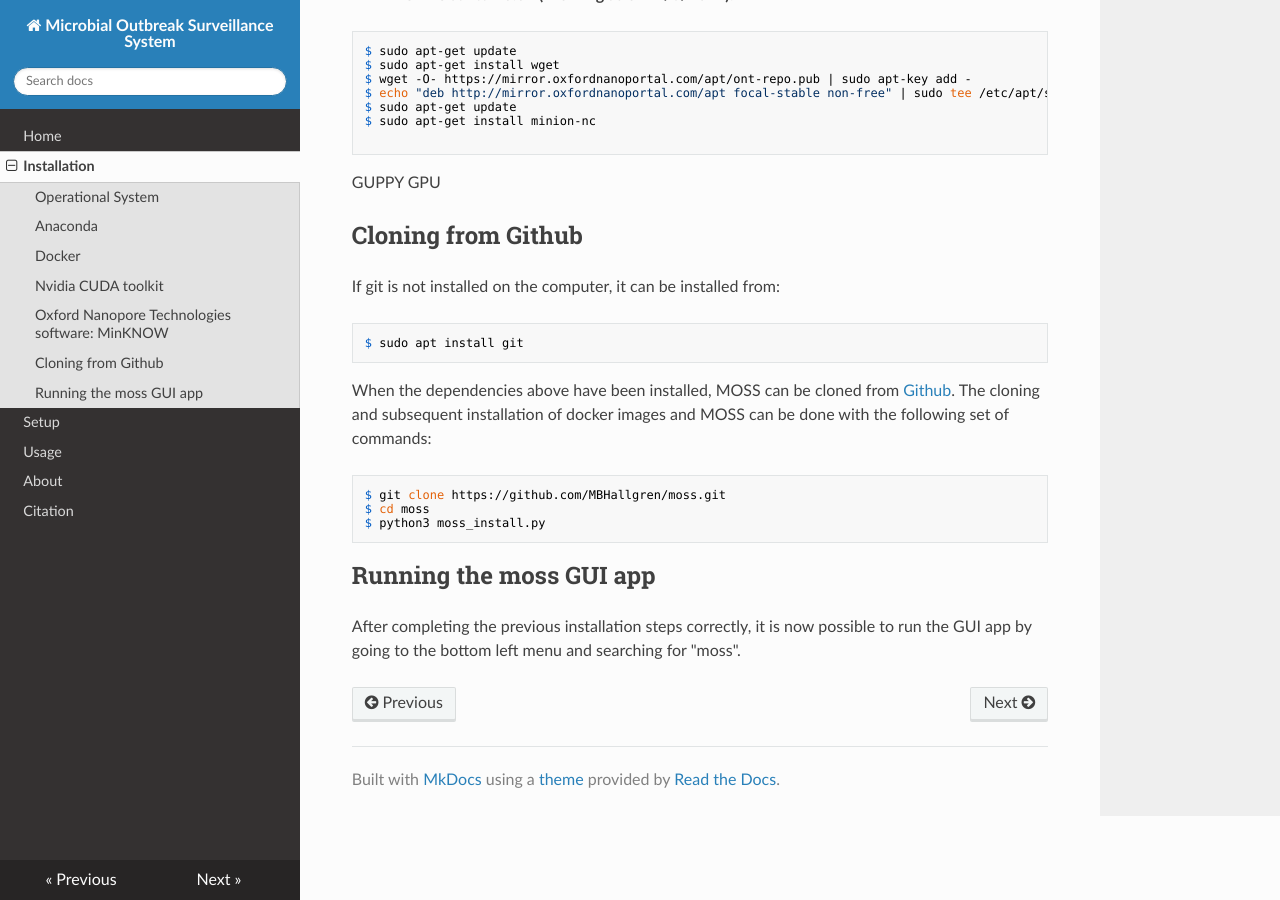
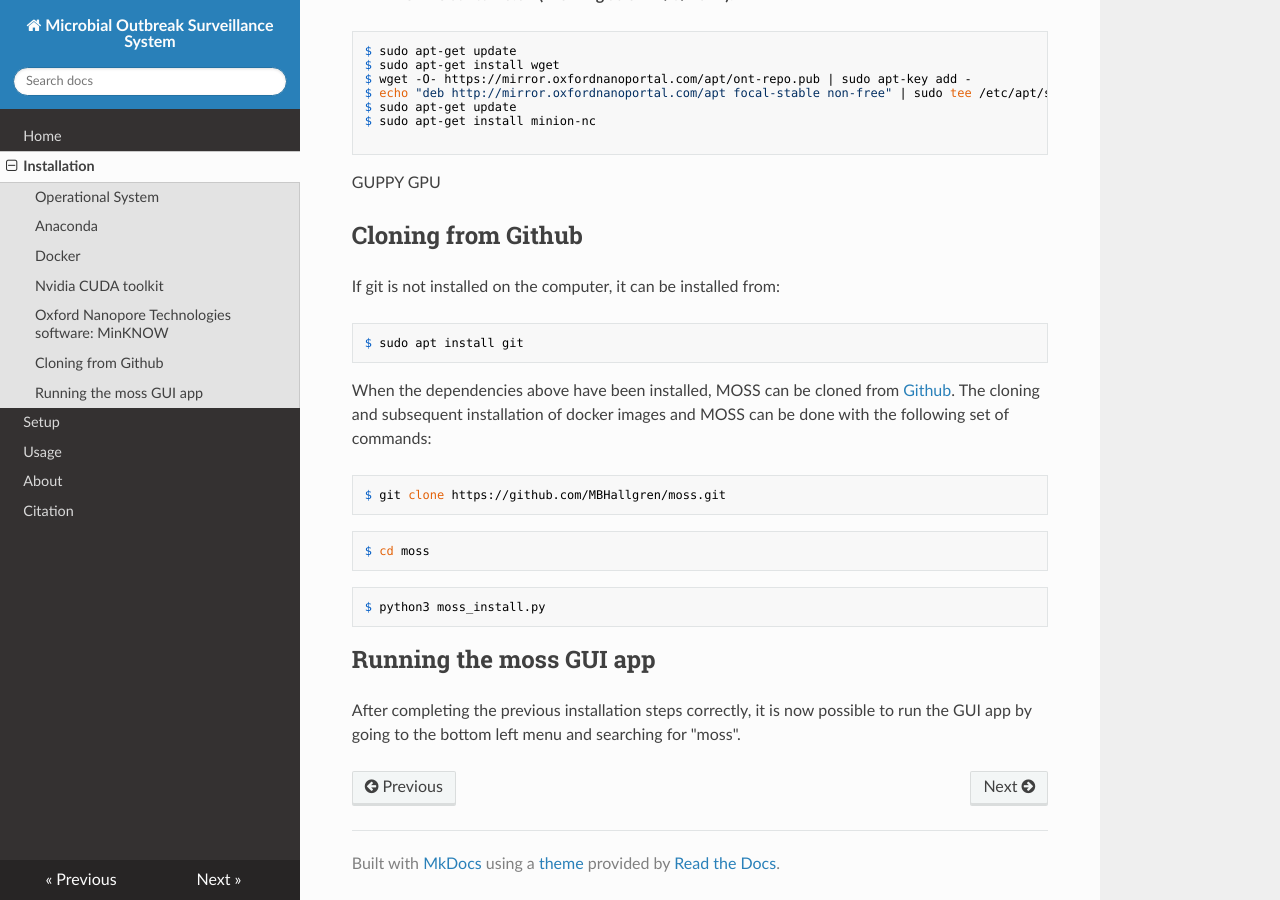
Before and after one commit to MBHallgren/moss_mkdocs, an MkDocs documentation site: the page built from docs/installation.md, in a window 1280 px wide and 900 px high, scrolled down 1265 px. Built offline with MkDocs 1.6.1, drawn with Linux system fonts in a browser that asks for light colours; nearby versions of some CDN libraries.

Commit message:
mkdocs_4

````diff
--- a/docs/installation.md
+++ b/docs/installation.md
@@ -69,7 +69,11 @@ When the dependencies above have been installed, MOSS can be cloned from [Github
 The cloning and subsequent installation of docker images and MOSS can be done with the following set of commands:
 ```console
 $ git clone https://github.com/MBHallgren/moss.git
+```
+```console
 $ cd moss
+```
+```console
 $ python3 moss_install.py
 ```
 
````
